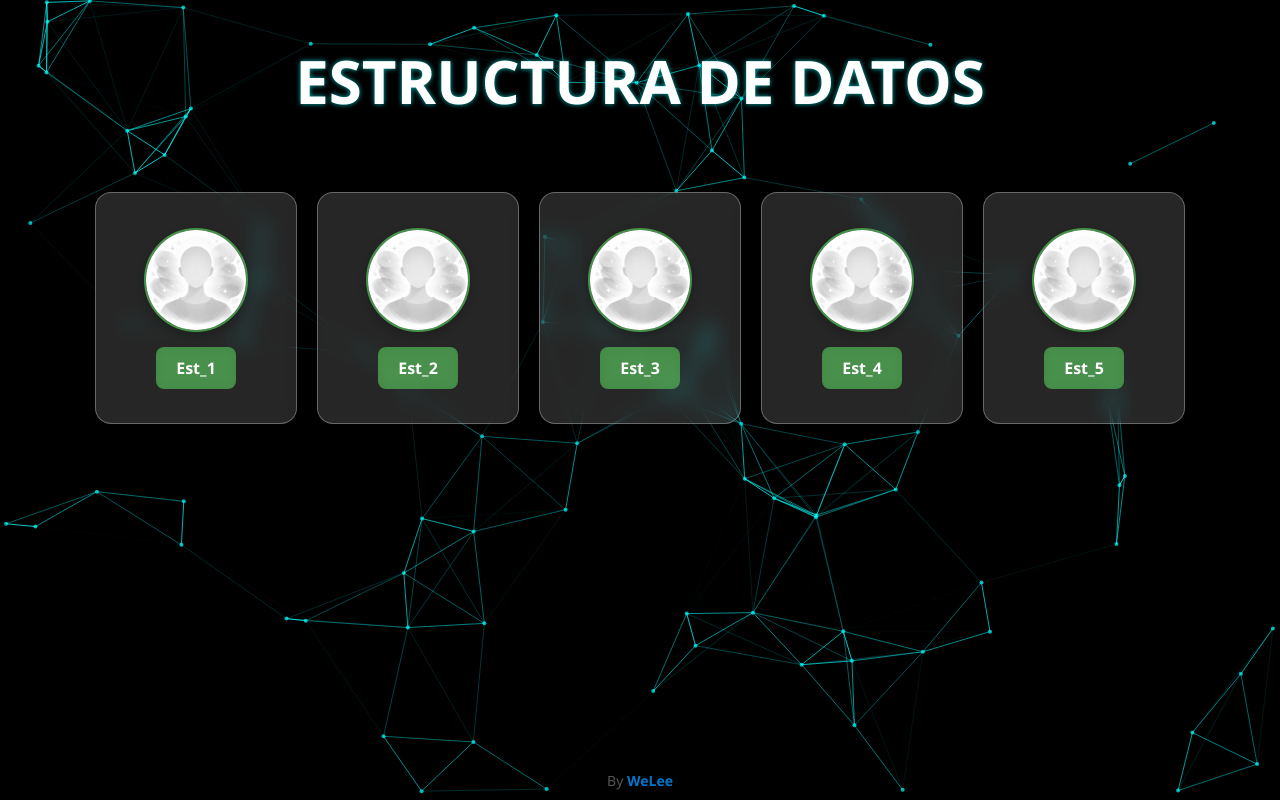
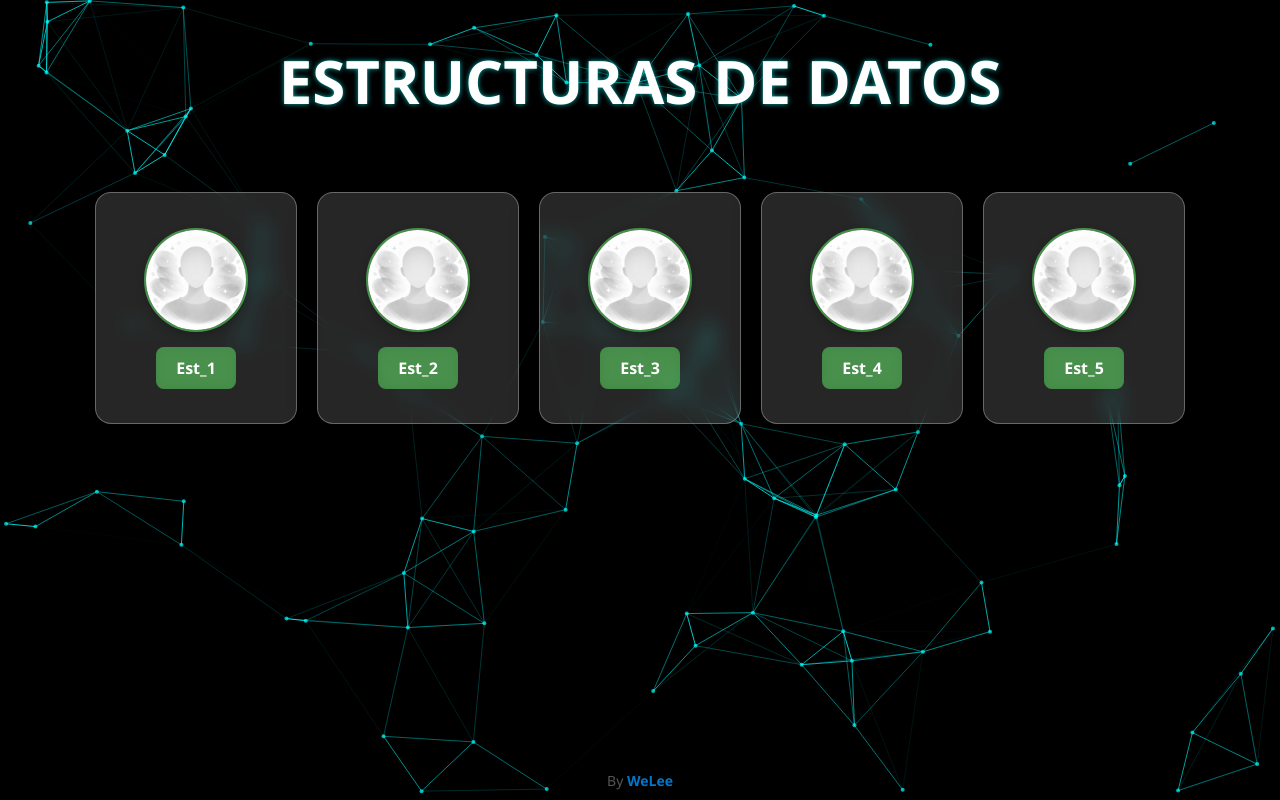
Before and after one commit to W3L33/eda, a plain HTML site: page index.html in a window 1280 px wide. Drawn offline with Linux system fonts and the light colour scheme.

Commit message:
Update title and heading in index.html

```diff
--- a/index.html
+++ b/index.html
@@ -3,12 +3,12 @@
 <head>
     <meta charset="UTF-8">
     <meta name="viewport" content="width=device-width, initial-scale=1.0">
-    <title>ESTRUCTURAS DE DATOS</title>
+    <title>Universidad para el Desarrollo y la Innovación</title>
     <link rel="stylesheet" href="styles.css">
 </head>
 <body>
 
-    <h1>ESTRUCTURA DE DATOS</h1>
+    <h1>ESTRUCTURAS DE DATOS</h1>
 
     <div id="students-container"></div>
 
```
